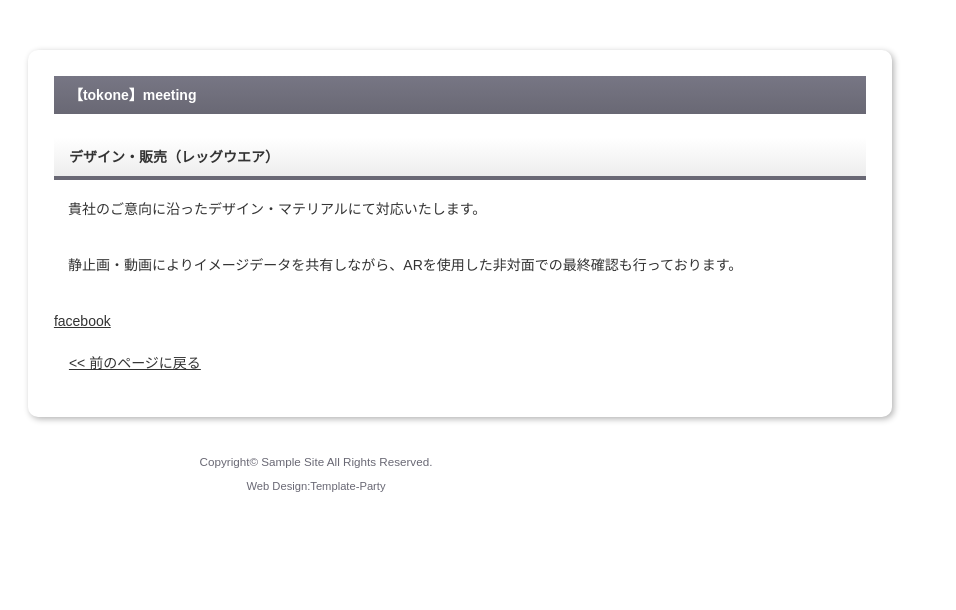
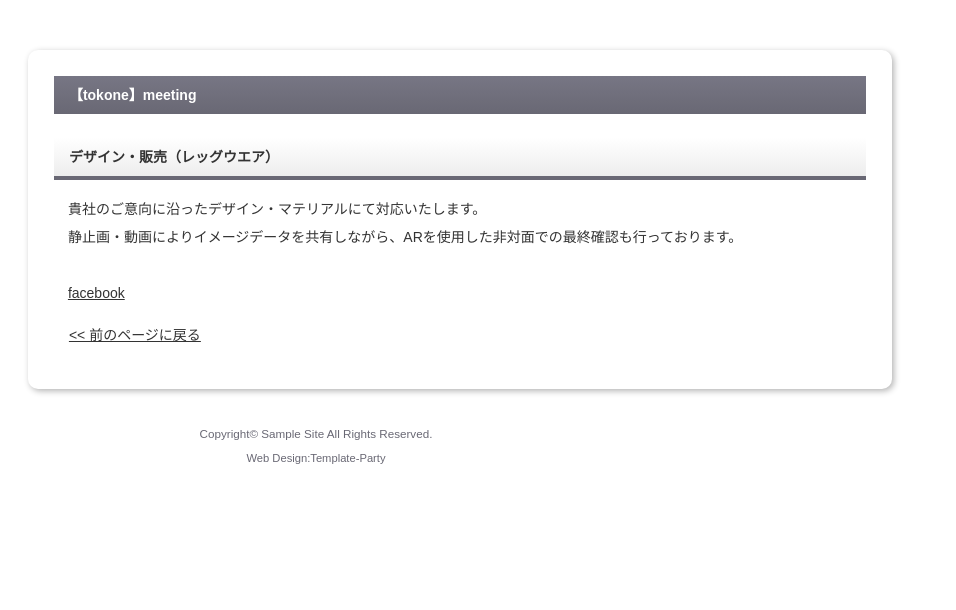
Before and after one commit to shdw-suzuki/tkone, a plain HTML site: page meeting2.html in a window 1280 px wide. Shown: the full height of the page, 324-1280 px from the left. Drawn offline with Linux system fonts and the light colour scheme.

Commit message:
Add files via upload

```diff
--- a/meeting2.html
+++ b/meeting2.html
@@ -47,9 +47,9 @@
 <h2>【tokone】meeting</h2>
 
 
-<p><h3>デザイン・販売（レッグウエア）</h3>　貴社のご意向に沿ったデザイン・マテリアルにて対応いたします。<br><br>
+<p><h3>デザイン・販売（レッグウエア）</h3>　貴社のご意向に沿ったデザイン・マテリアルにて対応いたします。<br>
 　静止画・動画によりイメージデータを共有しながら、ARを使用した非対面での最終確認も行っております。<br><br>
-<a href="https://www.facebook.com/tokone3">facebook</a></p>
+　<a href="https://www.facebook.com/tokone3">facebook</a><br></p>
 
 </article>
 
```
